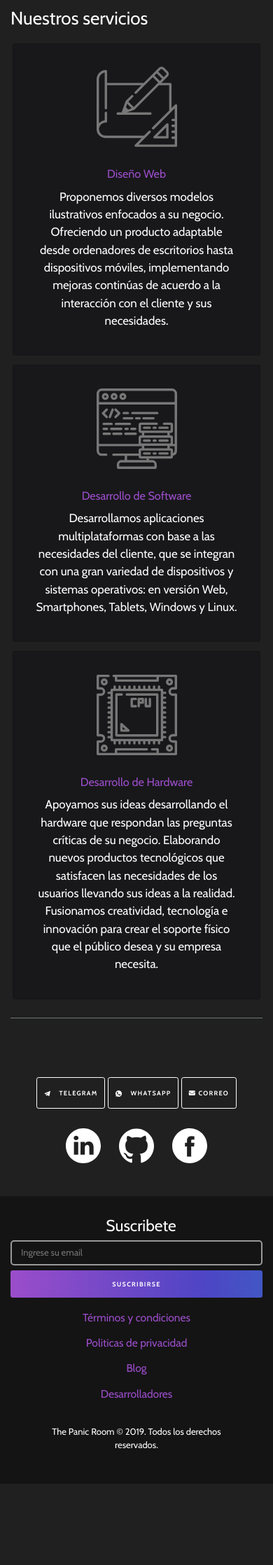
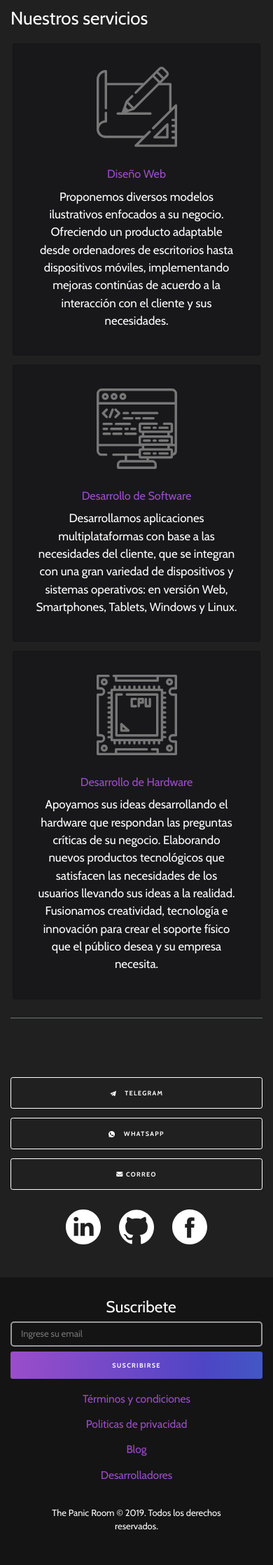
Before and after one commit to the-panic-room/the-panic-room, a Jekyll site: the page built from index.html, in a window 390 px wide. Shown: the part 752-2988 px from the top of the page at 70% size. Built offline with Jekyll 4.4.1, drawn with Linux system fonts in a browser that asks for light colours; nearby versions of some CDN libraries; before the commit the page ends 2872 px from its top, so only the background shows below that.

Commit message:
se cambia el flex de los botones de contacto para ocupar el 100% de la pantalla en breakpoints sm

```diff
--- a/_sass/_mixins.scss
+++ b/_sass/_mixins.scss
@@ -8,6 +8,13 @@
 
 @mixin mobile-only() {
 	$breakpoint: map-get($grid-breakpoints, md) - .02;
+	@media (max-width: $breakpoint) {
+      @content;
+    }
+}
+
+@mixin mobile-small() {
+	$breakpoint: map-get($grid-breakpoints, sm) - .02;
 	@media (max-width: $breakpoint) {
       @content;
     }
--- a/_sass/_reset.scss
+++ b/_sass/_reset.scss
@@ -24,3 +24,10 @@ body {
       margin-bottom: 1rem;
   }
 }
+
+@include mobile-small {
+  .socials{
+    display: flex;
+    flex-direction: column;
+  }
+}
--- a/index.html
+++ b/index.html
@@ -100,7 +100,7 @@ landing:
         </div> -->
 
         <div class="row pt-4">
-            <div class="col text-center">
+            <div class="col text-center socials">
                 <a class="btn-custom btn-outline btn-small btn btn-tg btn-social link mr-0 mr-sm-2 mt-3 mt-sm-0" href="https://t.me/tpanicroom"
                     rel="noreferrer" target="_blank">
                     <img class="btn-icon" src="{{'/assets/images/telegram.webp' | prepend: site.baseurl }}" alt="Telegram" />
```
Also changed, not shown: 5 other files.
